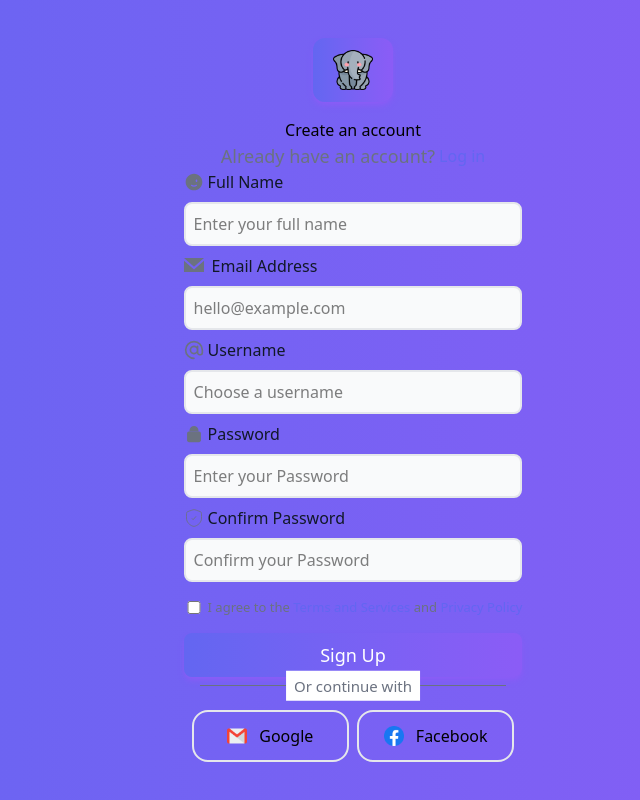
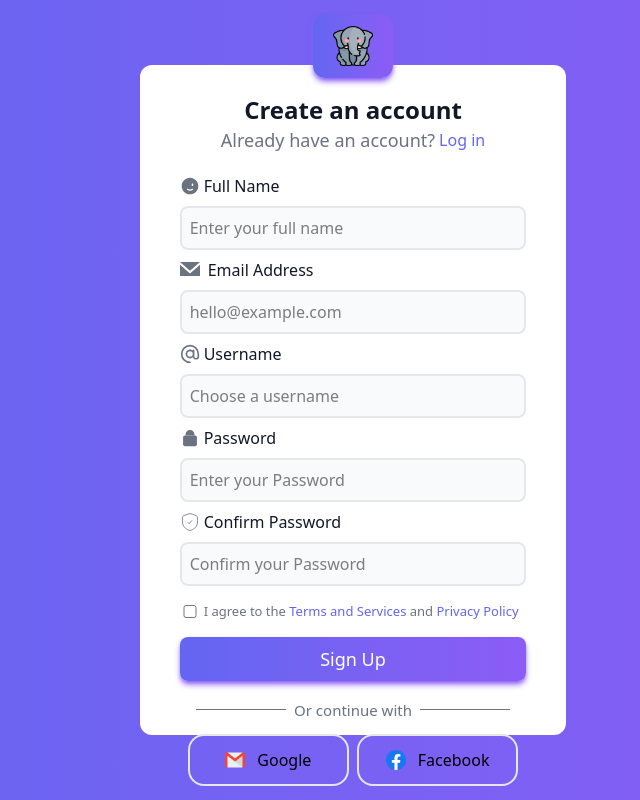
Before and after one commit to MohammedNaderAlGhussin/reactSocialMedia, a React (Vite) app: page / in a window 1280 px wide. Shown: the whole page, without its empty margins (287-927 px from the left). Built offline with nearby package versions, Linux system fonts and the light colour scheme.

Commit message:
adding custom classes for the form and title

```diff
--- a/src/index.css
+++ b/src/index.css
@@ -31,6 +31,12 @@
   .linear-primary {
     @apply bg-linear-to-r from-primary to-primary-hv;
   }
+  .form-container {
+    @apply bg-white flex flex-col justify-center container gap-5 mx-auto rounded-xl p-5 md:p-10 w-4/5 sm:w-2/3 md:w-3/5 lg:w-4/10 xl:w-3/9  h-[670px];
+  }
+  .form-title {
+    @apply text-main-text text-2xl font-bold;
+  }
   .input {
     @apply bg-main-bg py-2 border-2 border-light-border rounded-lg pl-2 focus:outline-none;
   }
```
